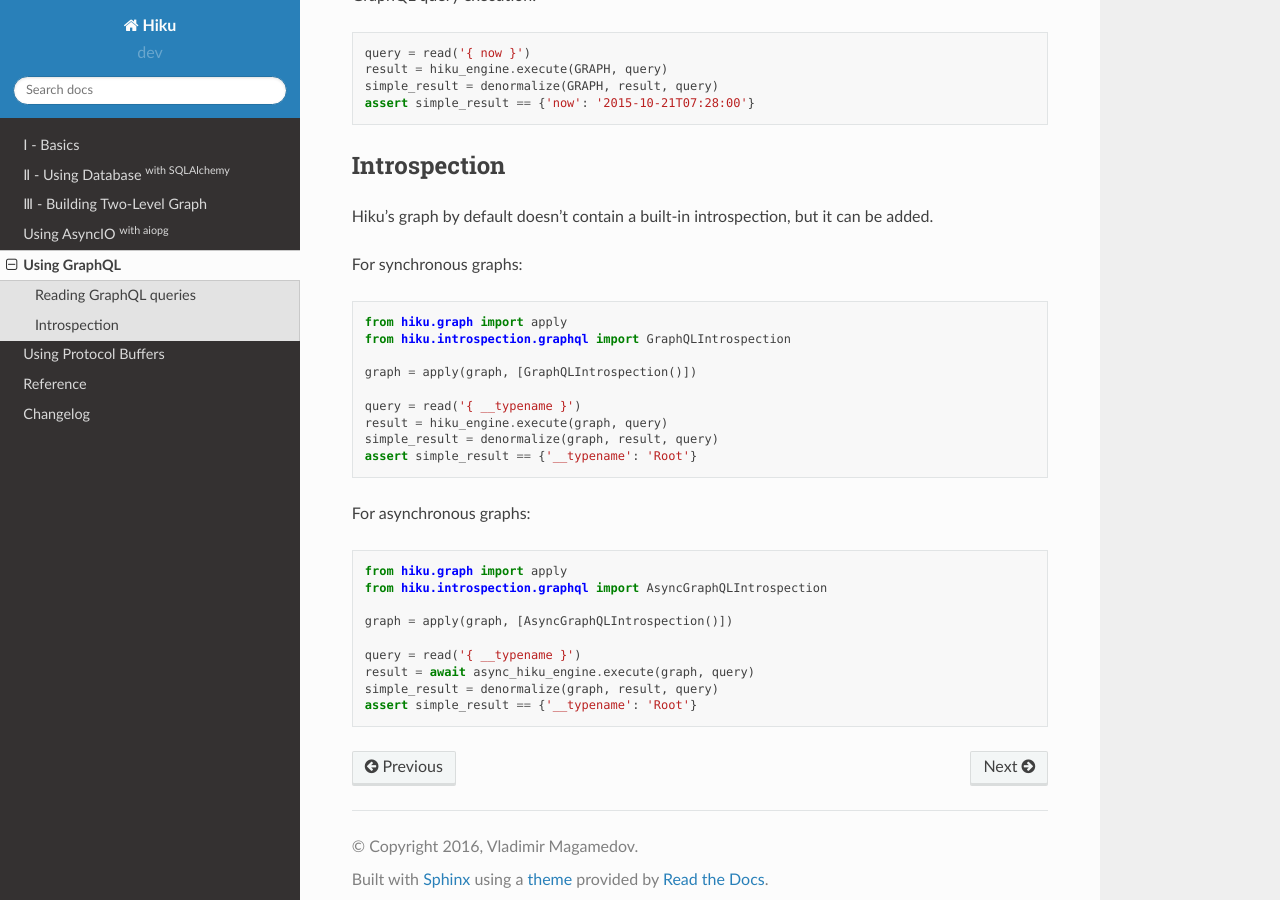
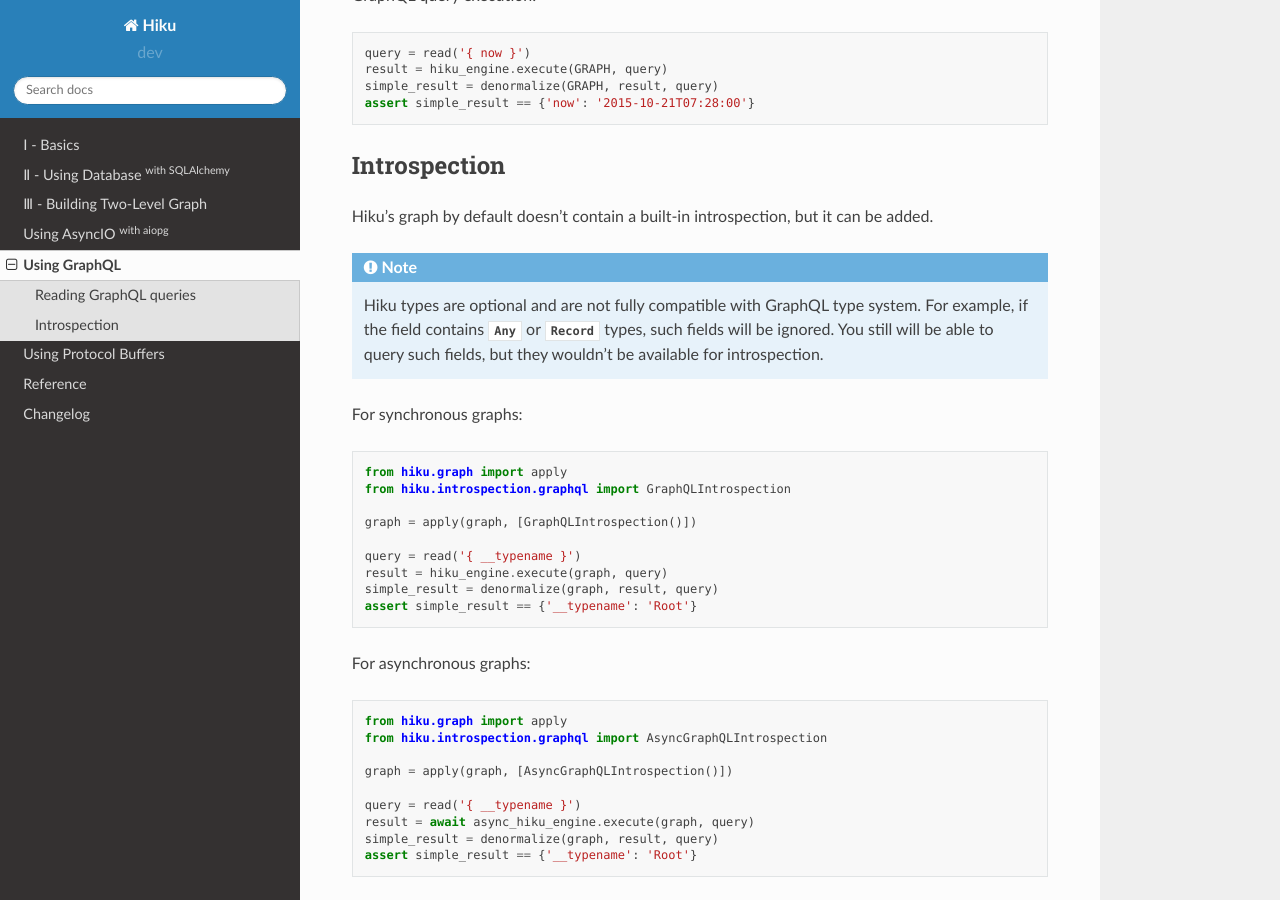
Before and after one commit to evo-company/hiku, a Sphinx documentation site: the page built from docs/graphql.rst, in a window 1280 px wide and 900 px high, scrolled down 991 px. Built offline with Sphinx 7.4.7 and the Read the Docs theme 2.0.0, drawn with Linux system fonts in a browser that asks for light colours.

Commit message:
Added a note about issues with Hiku types and GraphQL introspection, refs #29

```diff
--- a/docs/graphql.rst
+++ b/docs/graphql.rst
@@ -39,6 +39,12 @@
 Hiku's graph by default doesn't contain a built-in introspection,
 but it can be added.
 
+.. note:: Hiku types are optional and are not fully compatible with GraphQL type
+  system. For example, if the field contains :py:class:`~hiku.types.Any` or
+  :py:class:`~hiku.types.Record` types, such fields will be ignored. You still
+  will be able to query such fields, but they wouldn't be available for
+  introspection.
+
 For synchronous graphs:
 
 .. literalinclude:: test_graphql.py
```
